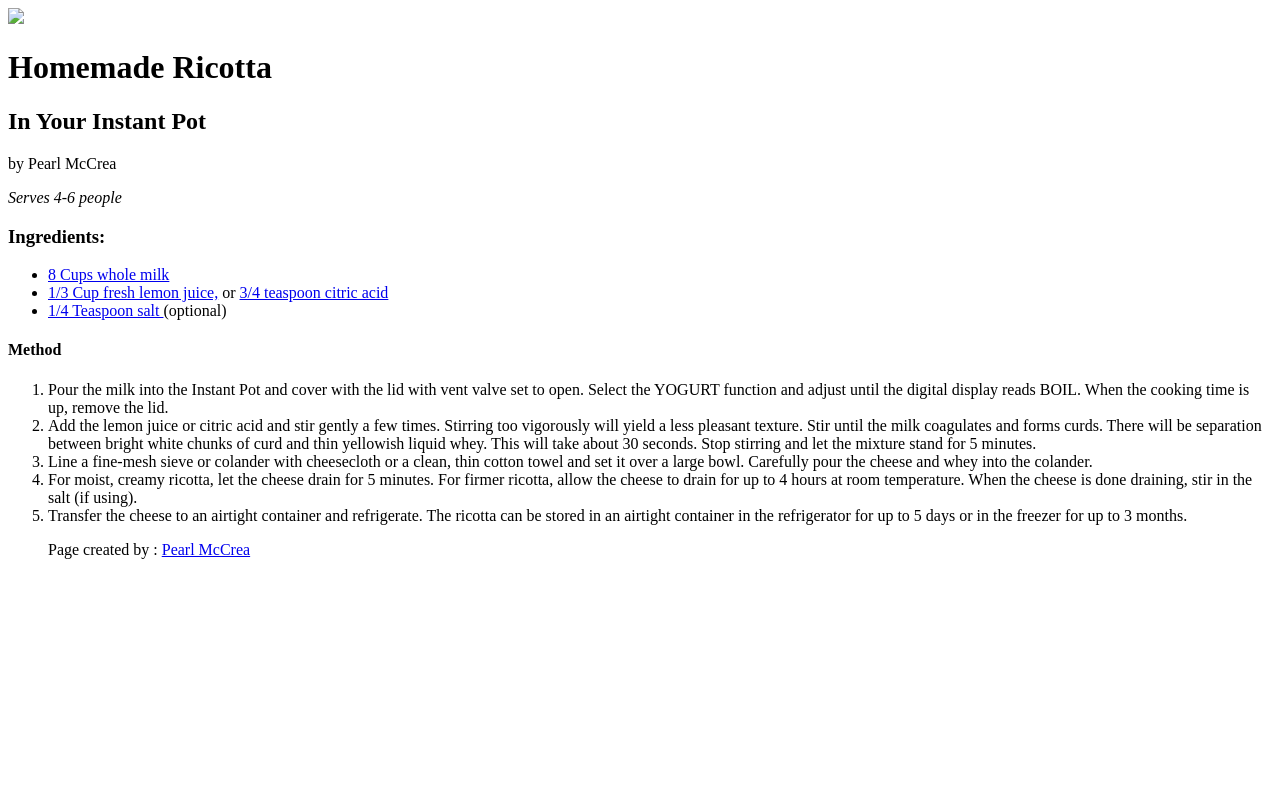
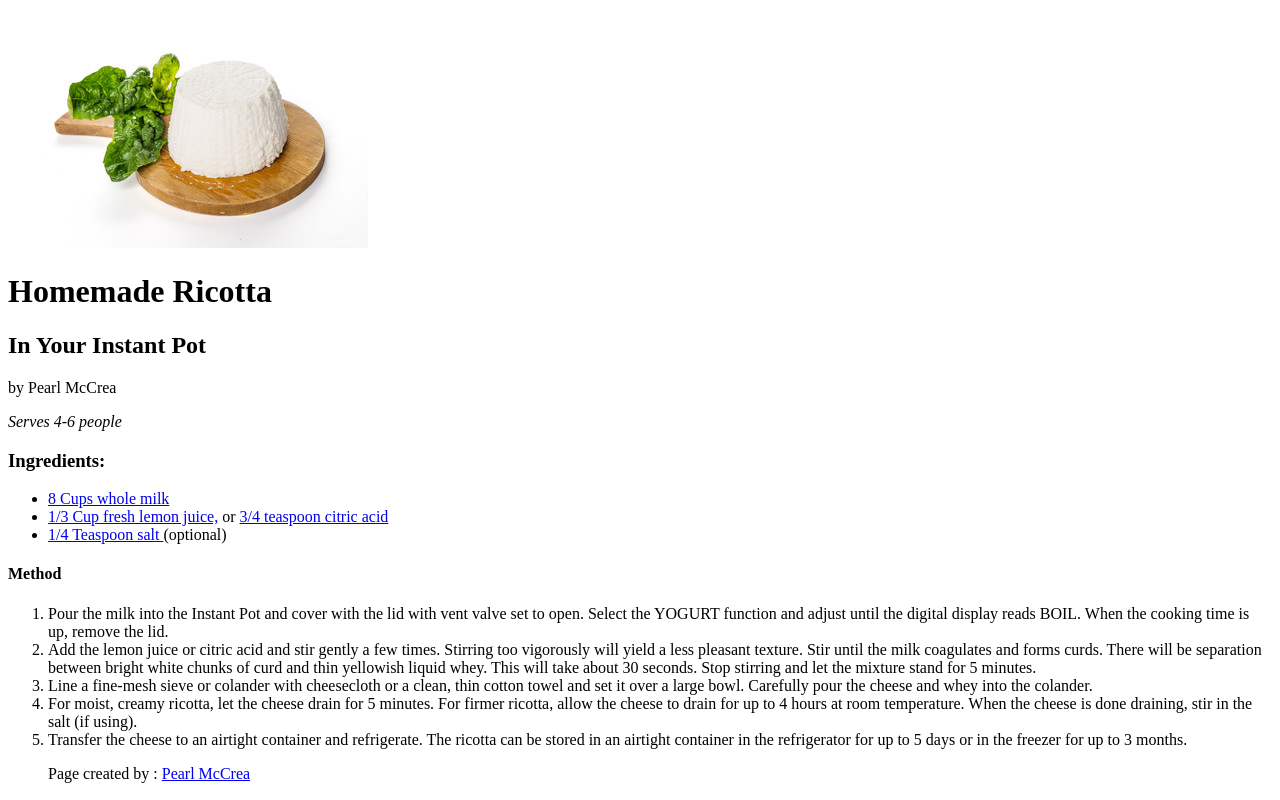
Before and after one commit to pearlmccrea/FinalThyme, a plain HTML site: page recipe/index.html in a window 1280 px wide. Drawn offline with Linux system fonts and the light colour scheme; files whose address does not match are found by name.

Commit message:
This commit moves the .jpg to the correct folder and updates the image pathway.

```diff
--- a/recipe/index.html
+++ b/recipe/index.html
@@ -7,7 +7,7 @@
     <title>Homemade Ricotta - Instant Pot</title>
 
  <body>
-    <img src="/Users/Pearly/Desktop/LIS:IMT 549/Ricotta .jpg"
+    <img src="/Users/Pearly/Desktop/LIS:IMT 549/challenges-pearlmccrea/recipe/.img/Ricotta .jpg"
 </header>
     <h1>Homemade Ricotta </h1>
         <h2>In Your Instant Pot</h2>
```
Also changed, not shown: recipe/.img/Ricotta .jpg (added).
